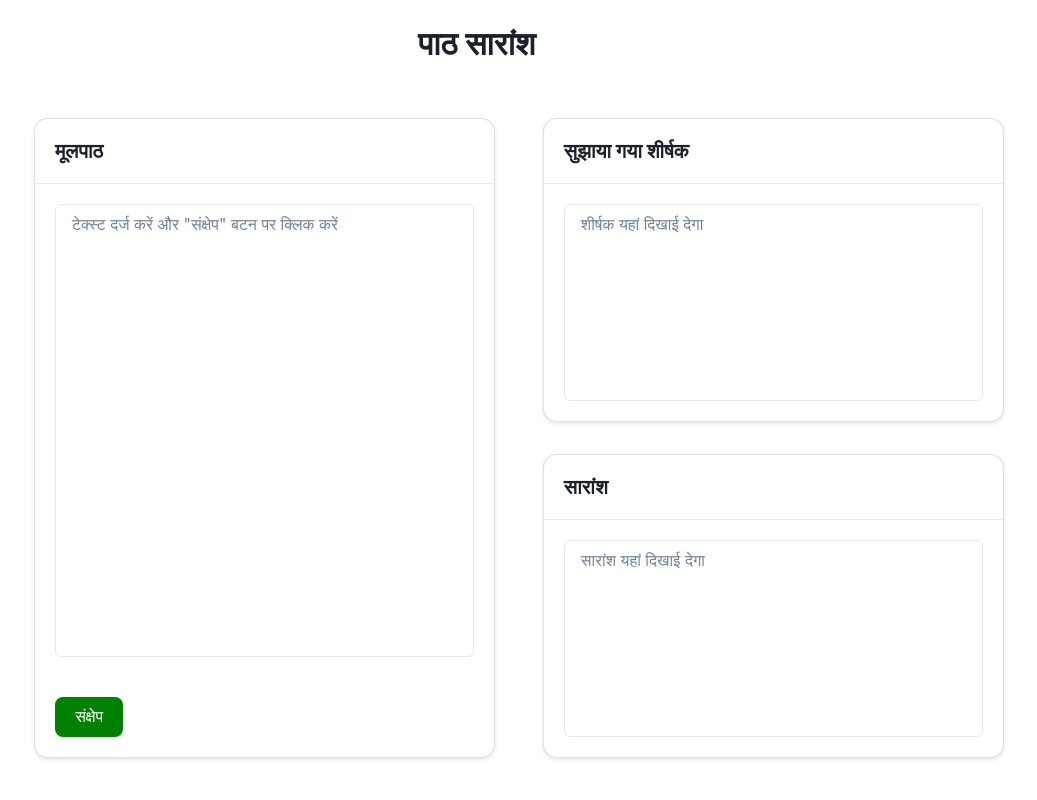
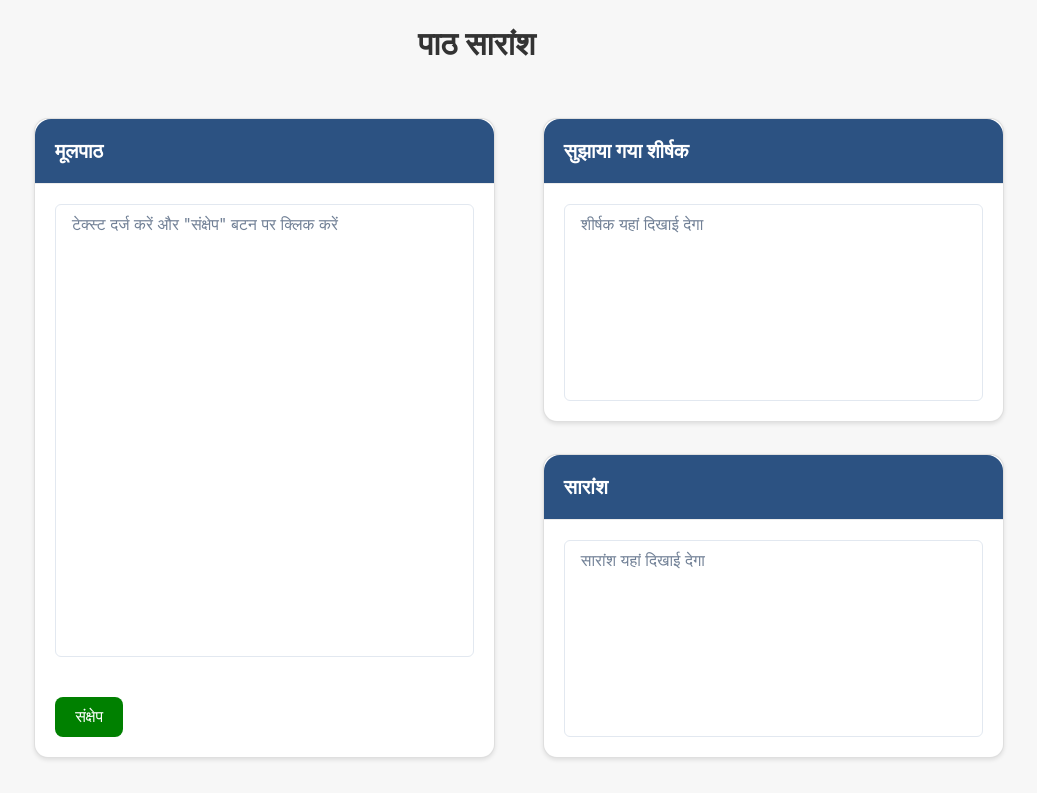
Before and after one commit to ommahale/english-text-summarizer, a React (Vite) app: page / in a window 1280 px wide. Shown: the whole page, without its empty margins (94-1131 px from the left). Built offline with nearby package versions, Linux system fonts and the light colour scheme.

Commit message:
UI changes

```diff
--- a/src/App.css
+++ b/src/App.css
@@ -1,10 +1,16 @@
+*{
+  background-color: '#f7f7f7';
+}
+.body{
+  background-color: '#f7f7f7';
+  height: 100%;
+  padding-bottom: 20px;
+}
 
 .inputText{
   height: 100%;
   width: 100%;
   white-space: pre-line;
-  /* overflow-y: break-word;
-  overflow-y: scroll; */
   text-align: left;
   vertical-align: top;
   resize: none;
@@ -27,11 +33,8 @@
   transition: border-color 0.25s;
   color: white;
 }
-.slider{
-  margin-left: 20px;
-}
+
 .title{
-  margin-top: 20px;
   margin-left: 40%;
   font-size: xx-large;
   font-weight: bold;
--- a/src/App.jsx
+++ b/src/App.jsx
@@ -13,20 +13,14 @@ import './App.css'
 import axios from 'axios';
 
 function App() {
-  const [count, setCount] = useState(0)
   const [text, setText] = useState('');
   const [summary, setSummary] = useState('');
   const [isLoading, setIsLoading] = useState(false);
-  const [sliderValue, setSliderValue] = useState(50); // Initial slider value (e.g., 50%)
 
-  const handleSlideChange = (value) => {
-    setSliderValue(value);
-  };
 
 
   const handleSubmit = () => {
     setIsLoading(true)
-    const percentage = sliderValue;
     const requestData = {
       text,
     };
@@ -52,75 +46,10 @@ function App() {
   };
 
   return (
-    <div>
-      <h1 className='title'>पाठ सारांश</h1>
-      {/* <SimpleGrid
-        spacing={8}
-        templateColumns='1fr 1fr'
-        sx={{
-          margin: '50px 0px 0px 200px'
-        }}
-      >
-        <Card className='card' height='80vh'>
-          <CardHeader>
-            <Heading size='md'> Input Text</Heading>
-          </CardHeader>
-          <Divider orientation='horizontal' />
-          <CardBody>
-            <Textarea
-              placeholder='Enter Text and click on the button "Summarize"'
-              className='inputText'
-              value={text}
-              onChange={handleTextChange}
-            />
-          </CardBody>
-          <CardFooter>
-            <Button
-              className='button'
-              onClick={() => { handleSubmit() }}
-            >
-              Summarize
-            </Button>
-          </CardFooter>
-        </Card>
-
-        <Card className='card' height='40vh'>
-          <CardHeader>
-            <Heading size='md'> Headline Text</Heading>
-          </CardHeader>
-          <Divider orientation='horizontal' />
-          <CardBody>
-            {isLoading ? ( // Show Spinner while loading
-              <Spinner size='lg' color='blue.500' />
-            ) : (
-              <Textarea
-                className='inputText'
-                readOnly
-                value={summary}
-              />
-            )}
-          </CardBody>
-        </Card>
-
-        <Card className='card' height='40vh'>
-          <CardHeader>
-            <Heading size='md'> Summary</Heading>
-          </CardHeader>
-          <Divider orientation='horizontal' />
-          <CardBody>
-            {isLoading ? ( // Show Spinner while loading
-              <Spinner size='lg' color='blue.500' />
-            ) : (
-              <Textarea
-                className='inputText'
-                readOnly
-                value={summary}
-              />
-            )}
-          </CardBody>
-        </Card>
-      </SimpleGrid> */}
-
+    <div style={{ backgroundColor: '#f7f7f7', color: '#333', paddingBottom: '35px', paddingTop:"20px" }}>
+      <h1 className='title' sx={{
+        marginTop: '0px'
+      }}>पाठ सारांश</h1>
 
       <HStack
       spacing={12}
@@ -131,9 +60,9 @@ function App() {
           marginRight: 'auto',
         }}
       >
-        <Card className='card' width={'45%'} height='80vh'>
-          <CardHeader>
-            <Heading size='md'> मूलपाठ</Heading>
+        <Card className='card' width={'45%'} height='80vh' bg="white" color="black">
+          <CardHeader bg='blue.700' borderTopRadius={'2xl'}>
+            <Heading size='md' color={'white'}> मूलपाठ</Heading>
           </CardHeader>
           <Divider orientation='horizontal' />
           <CardBody>
@@ -142,12 +71,18 @@ function App() {
               className='inputText'
               value={text}
               onChange={handleTextChange}
+              bg="white"
+              color="black"
             />
           </CardBody>
           <CardFooter>
             <Button
               className='button'
+              background='#2D3250'
               onClick={() => { handleSubmit() }}
+              sx={{
+                backgroundColor: "#4E9F3D"
+              }}
             >
               संक्षेप
             </Button>
@@ -155,9 +90,9 @@ function App() {
         </Card>
 
         <VStack width={'45%'} height={'80vh'} sx={{ justifyContent: 'space-between' }}>
-          <Card className='card' width={'full'}  height='38vh'>
-            <CardHeader>
-              <Heading size='md'> सुझाया गया शीर्षक</Heading>
+          <Card className='card' width={'full'}  height='38vh' bg="white" color="black">
+          <CardHeader bg='blue.700' borderTopRadius={'2xl'}>
+          <Heading size='md' color={'white'}> सुझाया गया शीर्षक</Heading>
             </CardHeader>
             <Divider orientation='horizontal' />
             <CardBody>
@@ -169,14 +104,16 @@ function App() {
                   className='inputText'
                   readOnly
                   value={summary?.abstracted}
+                  bg="white"
+                  color="black"
                 />
               )}
             </CardBody>
           </Card>
 
-          <Card className='card' width={'full'} height='38vh'>
-            <CardHeader>
-              <Heading size='md'> सारांश</Heading>
+          <Card className='card' width={'full'} height='38vh' bg="white" color="black">
+          <CardHeader bg='blue.700' borderTopRadius={'2xl'}>
+          <Heading size='md' color={'white'}> सारांश</Heading>
             </CardHeader>
             <Divider orientation='horizontal' />
             <CardBody>
@@ -188,6 +125,8 @@ function App() {
                   className='inputText'
                   readOnly
                   value={summary?.summary_text}
+                  bg="white"
+                  color="black"
                 />
               )}
             </CardBody>
--- a/src/index.css
+++ b/src/index.css
@@ -1,73 +1,3 @@
-/* :root {
-  font-family: Inter, system-ui, Avenir, Helvetica, Arial, sans-serif;
-  line-height: 1.5;
-  font-weight: 400;
-
-  color-scheme: light dark;
-  color: rgba(255, 255, 255, 0.87);
-  background-color: #242424;
-
-  font-synthesis: none;
-  text-rendering: optimizeLegibility;
-  -webkit-font-smoothing: antialiased;
-  -moz-osx-font-smoothing: grayscale;
-  -webkit-text-size-adjust: 100%;
+*{
+  background-color: '#f7f7f7';
 }
-
-a {
-  font-weight: 500;
-  color: #646cff;
-  text-decoration: inherit;
-}
-a:hover {
-  color: #535bf2;
-}
-
-body {
-  margin: 0;
-  display: flex;
-  place-items: center;
-  min-width: 320px;
-  min-height: 100vh;
-}
-
-h1 {
-  font-size: 3.2em;
-  line-height: 1.1;
-}
-
-button {
-  border-radius: 8px;
-  border: 1px solid transparent;
-  padding: 0.6em 1.2em;
-  font-size: 1em;
-  font-weight: 500;
-  font-family: inherit;
-  background-color: #1a1a1a;
-  cursor: pointer;
-  transition: border-color 0.25s;
-}
-button:hover {
-  border-color: #646cff;
-}
-button:focus,
-button:focus-visible {
-  outline: 4px auto -webkit-focus-ring-color;
-}
-
-@media (prefers-color-scheme: light) {
-  :root {
-    color: #213547;
-    background-color: #ffffff;
-  }
-  a:hover {
-    color: #747bff;
-  }
-  button {
-    background-color: #f9f9f9;
-  }
-} */
-body{
-  background-color: #f5f5f5;
-
-}
```
